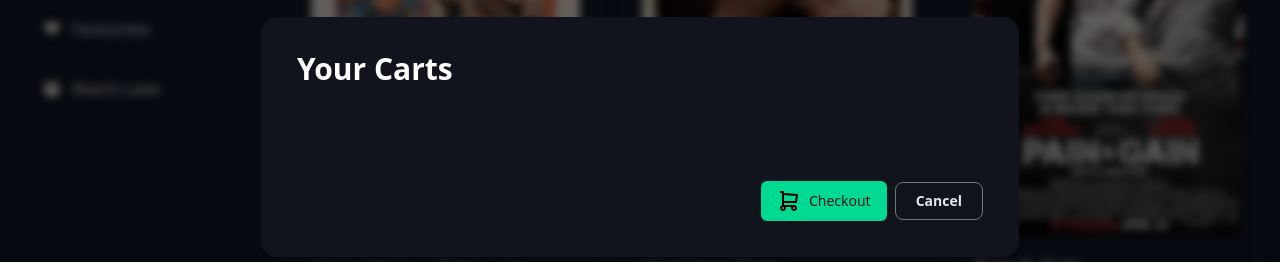
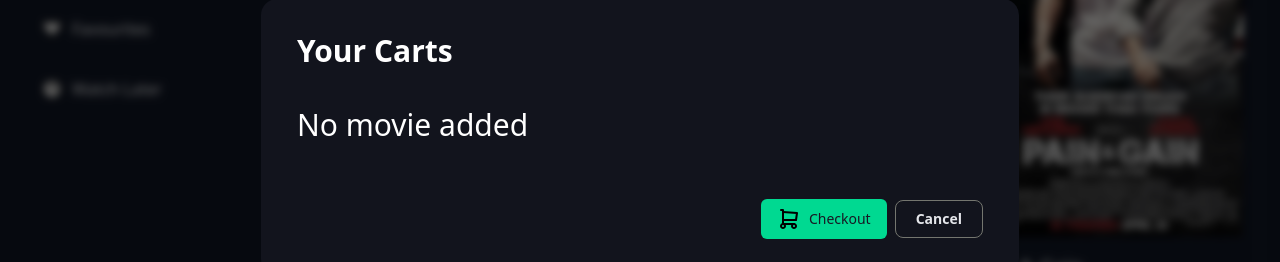
Before and after one commit to Tokiosman80F/cine-rental, a React (Vite) app: page / in a window 1280 px wide. Shown: the part 263-525 px from the top of the page. Built offline with nearby package versions, Linux system fonts and the light colour scheme.

Commit message:
add toast notification

```diff
--- a/src/App.jsx
+++ b/src/App.jsx
@@ -1,6 +1,8 @@
 import { useState } from "react";
 import { MovieContext, ThemeContext } from "./context";
 import Page from "./Page";
+import { ToastContainer } from "react-toastify";
+import 'react-toastify/dist/ReactToastify.css';
 
 function App() {
   const [cartData,setCartData]=useState([])
@@ -10,6 +12,7 @@ function App() {
     <ThemeContext.Provider value={{darkMode,setDarkMode}}>
     <MovieContext.Provider value={{cartData,setCartData}}>
         <Page />
+         <ToastContainer />
       </MovieContext.Provider>
       </ThemeContext.Provider>
     </>
--- a/src/cine/CartDetail.jsx
+++ b/src/cine/CartDetail.jsx
@@ -4,6 +4,7 @@ import { MovieContext } from "../context";
 import DeleteIcon from "../assets/delete.svg";
 import CheckoutIcon from "../assets/icons/checkout.svg";
 import { getUrlImage } from "../utils/cine-utils";
+import { toast } from "react-toastify";
 
 export default function CartDetail({ onClose }) {
   const {cartData,setCartData}=useContext(MovieContext)
@@ -12,6 +13,7 @@ export default function CartDetail({ onClose }) {
     const filteredCart=cartData.filter(item=>item.id!==movie.id)
     console.log("filtered cart",filteredCart)
     setCartData(filteredCart)
+    toast.success("Movie removed from cart",{ position: "bottom-right", autoClose: 3000, closeOnClick: true, pauseOnHover: true, draggable: true, theme: "dark" })
   }
 
   return (
@@ -23,8 +25,8 @@ export default function CartDetail({ onClose }) {
           </h2>
 
           <div className="space-y-8 lg:space-y-12 max-h-[450px] overflow-auto mb-10 lg:mb-14">
-            {/* second */}
-            {cartData.map(movie=>( <div key={movie.id} className="grid grid-cols-[1fr_auto] gap-4">
+            {
+              cartData.length===0 ? (<p className="text-3xl">No movie added</p>) : (cartData.map(movie=>( <div key={movie.id} className="grid grid-cols-[1fr_auto] gap-4">
               <div className="flex items-center gap-4">
                 <img
                   className="rounded overflow-hidden w-16 h-20 object-cover"
@@ -45,7 +47,9 @@ export default function CartDetail({ onClose }) {
                   <span className="max-md:hidden">Remove</span>
                 </button>
               </div>
-            </div>))}
+            </div>)))
+            }
+
 
           </div>
           <div className="flex items-center justify-end gap-2">
--- a/src/cine/MovieCard.jsx
+++ b/src/cine/MovieCard.jsx
@@ -4,6 +4,7 @@ import { getUrlImage } from "../utils/cine-utils";
 import MovieModal from "./MovieModal";
 import StarRating from "./StarRating";
 import { MovieContext } from "../context";
+import { toast } from "react-toastify";
 
 function MovieCard({ movie }) {
   const [isOpen, setIsOpen] = useState(false);
@@ -21,12 +22,13 @@ function MovieCard({ movie }) {
 
   function handleAddToCart(event,movie){
     event.stopPropagation()
-    // console.log("Add to cart",movie)
+
     const isFound=cartData.find(item=>item.id===movie.id)
     if(!isFound){
       setCartData([...cartData,movie])
+      toast.success("Movie added to cart",{ position: "bottom-right", autoClose: 3000, closeOnClick: true, pauseOnHover: true, draggable: true, theme: "dark" })
     }else{
-      alert("This movie is already in the cart")
+      toast.error("Movie already in cart",{ position: "bottom-right", autoClose: 3000, closeOnClick: true, pauseOnHover: true, draggable: true, theme: "dark" })
     }
   }
   return (
```
